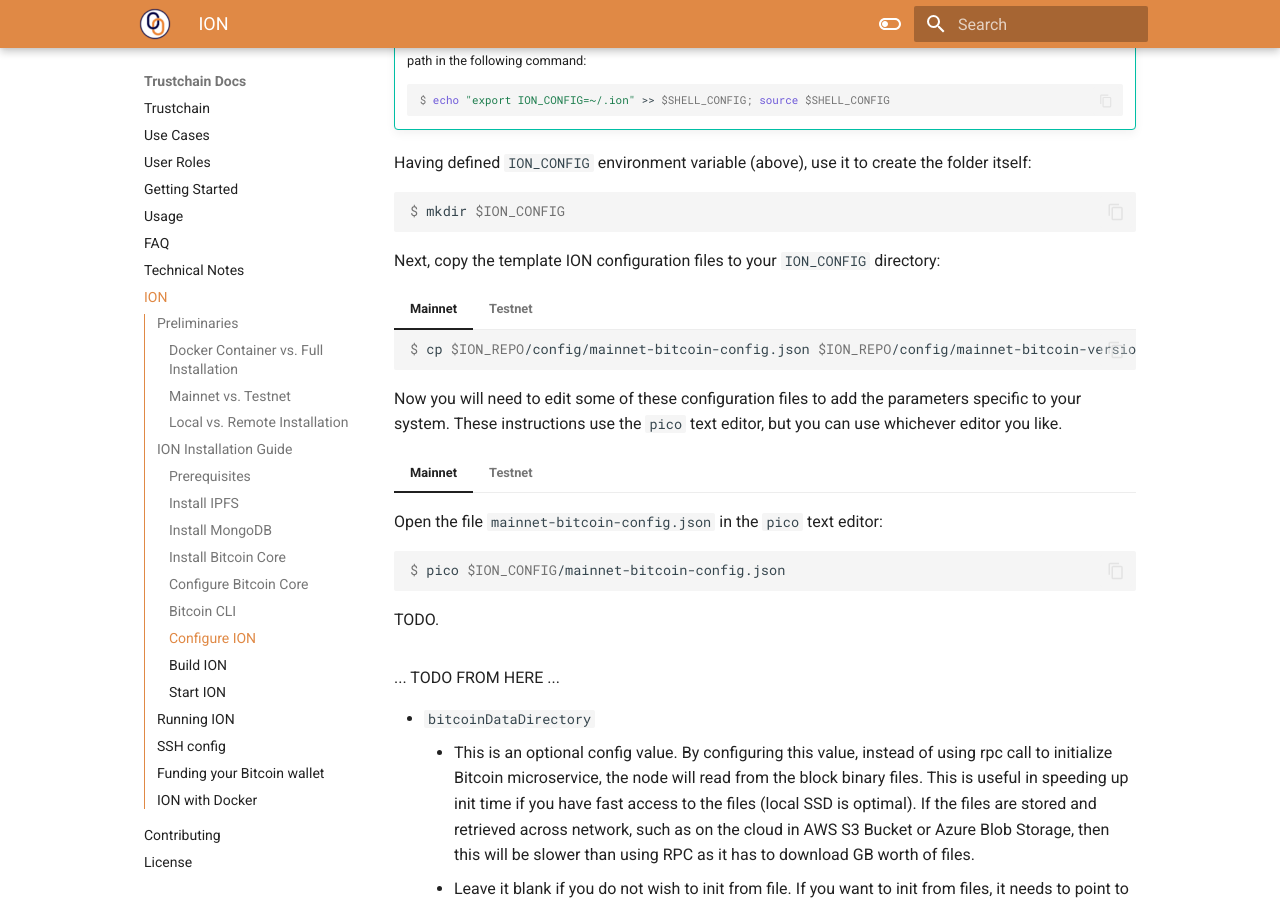
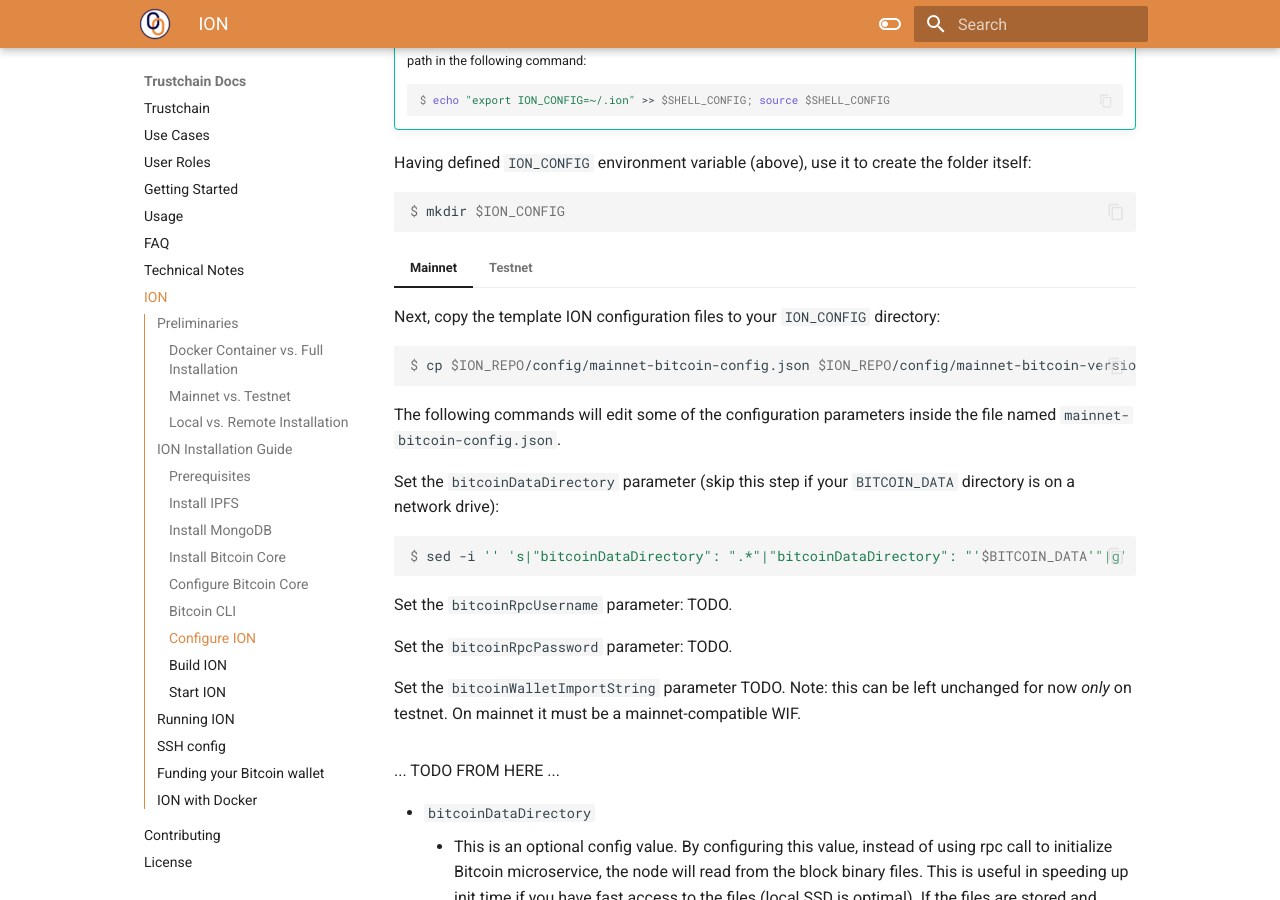
Before and after one commit to alan-turing-institute/trustchain, an MkDocs documentation site: the page built from docs/ion.md, in a window 1280 px wide and 900 px high, scrolled down 5077 px. Built offline with MkDocs 1.6.1 and Material for MkDocs 9.7.7, drawn with Linux system fonts in a browser that asks for light colours; nearby versions of some CDN libraries; library files that are not in the unit come from our copies.

Commit message:
Add instructions for setting ION config

````diff
--- a/docs/ion.md
+++ b/docs/ion.md
@@ -344,43 +344,44 @@
 $ mkdir $ION_CONFIG
 ```
 
-Next, copy the template ION configuration files to your `ION_CONFIG` directory:
-
 === "Mainnet"
 
+    Next, copy the template ION configuration files to your `ION_CONFIG` directory:
     ```console
     $ cp $ION_REPO/config/mainnet-bitcoin-config.json $ION_REPO/config/mainnet-bitcoin-versioning.json $ION_REPO/config/mainnet-core-config.json $ION_REPO/config/mainnet-core-versioning.json $ION_CONFIG
     ```
 
+    The following commands will edit some of the configuration parameters inside the file named `mainnet-bitcoin-config.json`.
+
+    Set the `bitcoinDataDirectory` parameter (skip this step if your `BITCOIN_DATA` directory is on a network drive):
+    ```console
+    $ sed -i '' 's|"bitcoinDataDirectory": ".*"|"bitcoinDataDirectory": "'$BITCOIN_DATA'"|g' $ION_CONFIG/mainnet-bitcoin-config.json
+    ```
+
+    Set the `bitcoinRpcUsername` parameter: TODO.
+
+    Set the `bitcoinRpcPassword` parameter: TODO.
+
+    Set the `bitcoinWalletImportString` parameter TODO. Note: this can be left unchanged for now *only* on testnet. On mainnet it must be a mainnet-compatible WIF.
+
 === "Testnet"
 
+    Next, copy the template ION configuration files to your `ION_CONFIG` directory:
     ```console
     $ cp $ION_REPO/config/testnet-bitcoin-config.json $ION_REPO/config/testnet-bitcoin-versioning.json $ION_REPO/config/testnet-core-config.json $ION_REPO/config/testnet-core-versioning.json $ION_CONFIG
     ```
 
-Now you will need to edit some of these configuration files to add the parameters specific to your system. These instructions use the `pico` text editor, but you can use whichever editor you like.
+    The following commands will edit some of the configuration parameters inside the file named `testnet-bitcoin-config.json`.
 
-=== "Mainnet"
-
-    Open the file `mainnet-bitcoin-config.json` in the `pico` text editor:
+    Set the `bitcoinDataDirectory` parameter (skip this step if your `BITCOIN_DATA` directory is on a network drive):
     ```console
-    $ pico $ION_CONFIG/mainnet-bitcoin-config.json
-    ```
-    TODO.
-
-=== "Testnet"
-
-    OLD:
-    Open the file `testnet-bitcoin-config.json` in the `pico` text editor:
-    ```console
-    $ pico $ION_CONFIG/testnet-bitcoin-config.json
+    $ sed -i '' 's|"bitcoinDataDirectory": ".*"|"bitcoinDataDirectory": "'$BITCOIN_DATA'testnet3/"|g' $ION_CONFIG/testnet-bitcoin-config.json
     ```
 
-    NEW:
-    Update the config parameters for the ION Bitcoin microservice in the config file `testnet-bitcoin-config.json`:
-    ```console
-    sed -i '' 's|"bitcoinDataDirectory": "[FILL THIS IN!]"|"bitcoinDataDirectory": "$BITCOIN_DATA"|g' $ION_CONFIG/testnet-bitcoin-config.json
-    ```
+    Set the `bitcoinRpcUsername` parameter: TODO.
+
+    Set the `bitcoinRpcPassword` parameter: TODO.
+
 
 ... TODO FROM HERE ...
 
````
